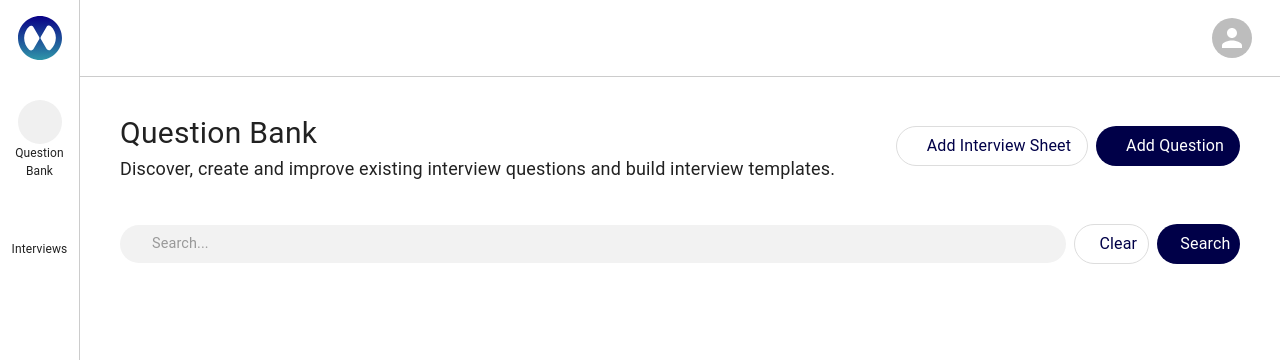
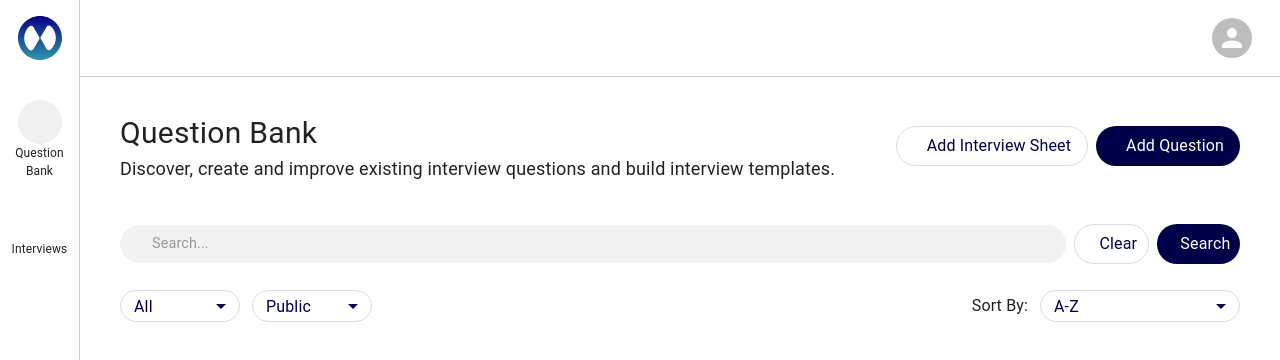
Before and after one commit to ArtemMaslii/PrepNesterApp, a Next.js app: page /prepnester/question in a window 1280 px wide. Shown: the top 360 px of the page. Built offline with nearby package versions, Linux system fonts and the light colour scheme; no server answers; sample sign-in values are in the browser's storage; some icons are missing.

Commit message:
Add sorting

```diff
--- a/src/app/prepnester/question/page.tsx
+++ b/src/app/prepnester/question/page.tsx
@@ -1,21 +1,62 @@
 'use client';
 
-import React, {useEffect, useState} from "react";
+import React, {useCallback, useEffect, useState} from "react";
 import {Box} from "@mui/material";
 import {useCheatSheets, useQuestions} from "@/context";
 import {
   QuestionBankHeader,
   QuestionBankSearch,
+  QuestionBankSorting,
   QuestionList,
   SkeletonLoader
 } from "@/components/questionBank";
 import {CheatSheetList} from "@/components/questionBank/cheatSheets/CheatSheetList";
+import {SortBy} from "@/interface/SortBy";
 
 export default function QuestionBank() {
-  const {questions, questionsLoading} = useQuestions();
-  const {cheatSheets, cheatSheetsLoading} = useCheatSheets()
+  const {questions, questionsLoading, reloadQuestions} = useQuestions();
+  const {cheatSheets, cheatSheetsLoading, reloadCheatSheets} = useCheatSheets();
   const [expandedQuestionIds, setExpandedQuestionIds] = useState<string[]>([]);
   const [showLoading, setShowLoading] = useState(false);
+  const [filters, setFilters] = useState({
+    searchTerm: "",
+    isPublic: true,
+    sortBy: SortBy.ASCENDING,
+    contentType: 'all' as 'all' | 'questions' | 'cheatSheets'
+  });
+  const [prevFilters, setPrevFilters] = useState(filters);
+
+  const loadData = useCallback(async () => {
+    try {
+      if (JSON.stringify(filters) === JSON.stringify(prevFilters)) {
+        return;
+      }
+
+      setPrevFilters(filters);
+
+      if (filters.contentType === 'all' || filters.contentType === 'questions') {
+        await reloadQuestions(
+            filters.isPublic,
+            filters.sortBy,
+            filters.searchTerm
+        );
+      }
+
+      if (filters.contentType === 'all' || filters.contentType === 'cheatSheets') {
+        await reloadCheatSheets(
+            filters.isPublic,
+            filters.sortBy,
+            filters.searchTerm
+        );
+      }
+    } catch (error) {
+      console.error("Error loading data:", error);
+    }
+  }, [filters, prevFilters, reloadQuestions, reloadCheatSheets]);
+
+  useEffect(() => {
+    loadData();
+  }, [loadData]);
 
   useEffect(() => {
     let timer: NodeJS.Timeout;
@@ -23,7 +64,7 @@ export default function QuestionBank() {
     if (questionsLoading || cheatSheetsLoading) {
       timer = setTimeout(() => {
         setShowLoading(true);
-      }, 300); // delay in ms
+      }, 300);
     } else {
       setShowLoading(false);
     }
@@ -31,30 +72,65 @@ export default function QuestionBank() {
     return () => clearTimeout(timer);
   }, [questionsLoading, cheatSheetsLoading]);
 
+  const handleSearch = useCallback((term: string) => {
+    setFilters(prev => ({...prev, searchTerm: term}));
+  }, []);
+
+  const handleClearSearch = useCallback(() => {
+    setFilters(prev => ({...prev, searchTerm: ""}));
+  }, []);
+
+  const handleFilterChange = useCallback((newFilters: {
+    contentType: 'all' | 'questions' | 'cheatSheets';
+    isPublic: boolean;
+    sortBy: SortBy;
+  }) => {
+    setFilters(prev => ({...prev, ...newFilters}));
+  }, []);
+
+  const toggleQuestionDrawer = useCallback((id: string) => {
+    setExpandedQuestionIds((prev) =>
+        prev.includes(id) ? prev.filter(qId => qId !== id) : [...prev, id]
+    );
+  }, []);
+
   if (showLoading) return (
       <Box paddingX="40px" paddingY="20px">
         <QuestionBankHeader/>
-        <QuestionBankSearch/>
+        <QuestionBankSearch
+            onSearch={handleSearch}
+            onClear={handleClearSearch}
+            searchTerm={filters.searchTerm}
+        />
+        <QuestionBankSorting onFilterChange={handleFilterChange} currentFilters={filters}/>
         <SkeletonLoader/>
       </Box>
   );
 
-  const toggleQuestionDrawer = (id: string) => {
-    setExpandedQuestionIds((prev) =>
-        prev.includes(id) ? prev.filter(qId => qId !== id) : [...prev, id]
-    );
-  };
-
   return (
       <Box paddingX="40px" paddingY="20px">
         <QuestionBankHeader/>
-        <QuestionBankSearch/>
-        <CheatSheetList cheatSheets={cheatSheets}/>
-        <QuestionList
-            questions={questions}
-            expandedQuestionIds={expandedQuestionIds}
-            toggleQuestionDrawer={toggleQuestionDrawer}
+        <QuestionBankSearch
+            onSearch={handleSearch}
+            onClear={handleClearSearch}
+            searchTerm={filters.searchTerm}
         />
+        <QuestionBankSorting
+            onFilterChange={handleFilterChange}
+            currentFilters={filters}
+        />
+
+        {(filters.contentType === 'all' || filters.contentType === 'cheatSheets') && (
+            <CheatSheetList cheatSheets={cheatSheets}/>
+        )}
+
+        {(filters.contentType === 'all' || filters.contentType === 'questions') && (
+            <QuestionList
+                questions={questions}
+                expandedQuestionIds={expandedQuestionIds}
+                toggleQuestionDrawer={toggleQuestionDrawer}
+            />
+        )}
       </Box>
   );
 }
--- /dev/null
+++ b/src/components/questionBank/QuestionBankSorting.tsx
@@ -0,0 +1,156 @@
+'use client';
+
+import {Box, FormControl, MenuItem, Select, SelectChangeEvent, Typography} from "@mui/material";
+import {SortBy} from "@/interface/SortBy";
+import React from "react";
+
+export const QuestionBankSorting = (
+    {
+      onFilterChange,
+      currentFilters
+    }: {
+      onFilterChange: (filters: {
+        contentType: 'all' | 'questions' | 'cheatSheets';
+        isPublic: boolean;
+        sortBy: SortBy;
+      }) => void;
+      currentFilters: {
+        contentType: 'all' | 'questions' | 'cheatSheets';
+        isPublic: boolean;
+        sortBy: SortBy;
+      };
+    }) => {
+  const selectedStyleColor = {
+    '& .MuiOutlinedInput-notchedOutline': {
+      borderColor: '#DDDDDD',
+    },
+    '&:hover .MuiOutlinedInput-notchedOutline': {
+      borderColor: '#DDDDDD',
+    },
+    '&.Mui-focused .MuiOutlinedInput-notchedOutline': {
+      borderColor: '#DDDDDD',
+      borderWidth: '1px',
+    },
+    '& .MuiSelect-icon': {
+      color: '#000048',
+    },
+    '&:hover .MuiSelect-icon': {
+      color: '#000048',
+    },
+    '&.Mui-focused .MuiSelect-icon': {
+      color: '#000048',
+    },
+    '& .MuiPaper-root': {
+      borderRadius: '8px',
+      boxShadow: '0px 4px 6px rgba(0, 0, 0, 0.1)',
+      marginTop: '4px',
+      '& .MuiMenu-list': {
+        padding: 0,
+      },
+      '& .MuiMenuItem-root': {
+        '&:hover': {
+          backgroundColor: '#f5f5f5',
+        },
+      },
+    },
+  }
+
+  const handleContentTypeChange = (
+      event: SelectChangeEvent<string>
+  ) => {
+    const newContentType = event.target.value as 'questions' | 'cheatSheets' | 'all';
+    onFilterChange({
+      ...currentFilters,
+      contentType: newContentType,
+    });
+  };
+
+  const handlePrivacyChange = (
+      event: SelectChangeEvent<string>
+  ) => {
+    const newPrivacy = event.target.value as string;
+    onFilterChange({
+      ...currentFilters,
+      isPublic: newPrivacy === 'public',
+    });
+  };
+
+  const handleSortChange = (event: SelectChangeEvent<SortBy>) => {
+    const newSortBy = event.target.value as SortBy;
+    onFilterChange({
+      ...currentFilters,
+      sortBy: newSortBy,
+    });
+  };
+
+  return (
+      <Box display='flex' alignItems='center' justifyContent='space-between' marginTop='24px'
+           marginBottom='30px'>
+        <Box display='flex' alignItems='center' justifyContent='space-between' gap='12px'>
+          <FormControl>
+            <Select
+                labelId="sort-by-content-type"
+                id="sort-by-content-type-select"
+                value={currentFilters.contentType as any}
+                onChange={handleContentTypeChange}
+                sx={{
+                  borderRadius: '28px',
+                  color: '#000048',
+                  width: '120px',
+                  height: '32px',
+                  display: 'flex',
+                  alignItems: 'center',
+                  justifyContent: 'center',
+                  ...selectedStyleColor,
+                }}
+            >
+              <MenuItem value='all'>All</MenuItem>
+              <MenuItem value='questions'>Questions</MenuItem>
+              <MenuItem value='cheatSheets'>Cheat Sheets</MenuItem>
+            </Select>
+          </FormControl>
+          <FormControl>
+            <Select
+                labelId="sort-by-privacy"
+                id="sort-by-privacy-select"
+                value={currentFilters.isPublic ? 'public' : 'private' as any}
+                onChange={handlePrivacyChange}
+                sx={{
+                  borderRadius: '28px',
+                  color: '#000048',
+                  height: '32px',
+                  width: '120px', ...selectedStyleColor
+                }}
+            >
+              <MenuItem value='public'>Public</MenuItem>
+              <MenuItem value='private'>Private</MenuItem>
+            </Select>
+          </FormControl>
+        </Box>
+        <Box display='flex' alignItems='center' justifyContent='space-between' gap='12px'>
+          <Typography sx={{fontSize: '16px'}}>Sort By:</Typography>
+          <FormControl>
+            <Select
+                labelId="sort-by-label"
+                id="sort-by-select"
+                value={currentFilters.sortBy as any}
+                onChange={handleSortChange}
+                sx={{
+                  borderRadius: '28px',
+                  color: '#000048',
+                  height: '32px',
+                  width: '200px', ...selectedStyleColor
+                }}
+            >
+              <MenuItem value={SortBy.RECENTLY_CREATED}>Recently Created</MenuItem>
+              <MenuItem value={SortBy.RECENTLY_UPDATED}>Recently Updated</MenuItem>
+              <MenuItem value={SortBy.MOST_LIKED}>Most Liked</MenuItem>
+              <MenuItem value={SortBy.MOST_COMMENTED}>Most Commented</MenuItem>
+              <MenuItem value={SortBy.ASCENDING}>A-Z</MenuItem>
+              <MenuItem value={SortBy.DESCENDING}>Z-A</MenuItem>
+            </Select>
+          </FormControl>
+        </Box>
+      </Box>
+  );
+};
--- a/src/components/questionBank/index.ts
+++ b/src/components/questionBank/index.ts
@@ -6,3 +6,4 @@ export {SubQuestionList} from './SubQuestionList';
 export {SubQuestionListItem} from './SubQuestionListItem';
 export {SkeletonLoader} from './SkeletonLoader';
 export {QuestionContentPreview} from './QuestionContentPreview';
+export {QuestionBankSorting} from './QuestionBankSorting';
--- a/src/context/CheatSheetsProvider.tsx
+++ b/src/context/CheatSheetsContext.tsx
@@ -4,25 +4,32 @@ import React, {createContext, useContext, useEffect, useState} from "react";
 import {CheatSheet} from "@/interface/CheatSheet";
 import {useAuth} from "@/context";
 import {fetchAllCheatSheets} from "@/lib/api";
+import {SortBy} from "@/interface/SortBy";
 
-interface CheatSheetsProvider {
+interface CheatSheetsContext {
   cheatSheets: CheatSheet[];
   cheatSheetsLoading: boolean;
-  reloadCheatSheets: (searchTerm?: string) => Promise<void>;
+  reloadCheatSheets: (isPublic?: boolean, sortBy?: SortBy, searchTerm?: string, pageNum?: number, pageSize?: number) => Promise<void>;
 }
 
-const CheatSheetsContext = createContext<CheatSheetsProvider | undefined>(undefined);
+const CheatSheetsContext = createContext<CheatSheetsContext | undefined>(undefined);
 
 export const CheatSheetsProvider: React.FC<{ children: React.ReactNode }> = ({children}) => {
   const [cheatSheets, setCheatSheets] = useState<CheatSheet[]>([]);
   const [loading, setLoading] = useState(true);
   const {token} = useAuth();
 
-  const loadCheatSheets = async (searchTerm?: string) => {
+  const loadCheatSheets = async (
+      isPublic: boolean = true,
+      sortBy: SortBy = SortBy.ASCENDING,
+      searchTerm?: string,
+      pageNum: number = 0,
+      pageSize: number = 25
+  ) => {
     setLoading(true);
     try {
       if (token) {
-        const data = await fetchAllCheatSheets(token, searchTerm);
+        const data = await fetchAllCheatSheets(token, isPublic, sortBy, searchTerm, pageNum, pageSize);
         setCheatSheets(data);
       }
     } catch (error) {
@@ -44,10 +51,10 @@ export const CheatSheetsProvider: React.FC<{ children: React.ReactNode }> = ({ch
   );
 };
 
-export const useCheatSheets = (): CheatSheetsProvider => {
+export const useCheatSheets = (): CheatSheetsContext => {
   const context = useContext(CheatSheetsContext);
   if (!context) {
-    throw new Error("useCheatSheets must be used within a CheatSheetsProvider");
+    throw new Error("useCheatSheets must be used within a CheatSheetsContext");
   }
   return context;
 };
--- a/src/context/QuestionContext.tsx
+++ b/src/context/QuestionContext.tsx
@@ -4,11 +4,12 @@ import React, {createContext, useContext, useEffect, useState} from "react";
 import {Question} from "@/interface/Question";
 import {fetchAllQuestions} from "@/lib/api";
 import {useAuth} from "@/context";
+import {SortBy} from "@/interface/SortBy";
 
 interface QuestionContext {
   questions: Question[];
   questionsLoading: boolean;
-  reloadQuestions: (searchTerm?: string) => Promise<void>;
+  reloadQuestions: (isPublic?: boolean, sortBy?: SortBy, searchTerm?: string, pageNum?: number, pageSize?: number) => Promise<void>;
 }
 
 const QuestionContext = createContext<QuestionContext | undefined>(undefined);
@@ -18,11 +19,17 @@ export const QuestionProvider: React.FC<{ children: React.ReactNode }> = ({child
   const [loading, setLoading] = useState(true);
   const {token} = useAuth();
 
-  const loadQuestions = async (searchTerm?: string) => {
+  const loadQuestions = async (
+      isPublic: boolean = true,
+      sortBy: SortBy = SortBy.ASCENDING,
+      searchTerm?: string,
+      pageNum: number = 0,
+      pageSize: number = 25
+  ) => {
     setLoading(true);
     try {
       if (token) {
-        const data = await fetchAllQuestions(token, searchTerm);
+        const data = await fetchAllQuestions(token, isPublic, sortBy, searchTerm, pageNum, pageSize);
         setQuestions(data);
       }
     } catch (error) {
--- a/src/context/index.ts
+++ b/src/context/index.ts
@@ -1,4 +1,4 @@
 export {AuthProvider, useAuth} from './AuthContext'
 export {UserProvider, useUser} from './UserContext'
 export {QuestionProvider, useQuestions} from './QuestionContext'
-export {CheatSheetsProvider, useCheatSheets} from './CheatSheetsProvider'
+export {CheatSheetsProvider, useCheatSheets} from './CheatSheetsContext'
--- /dev/null
+++ b/src/interface/SortBy.tsx
@@ -0,0 +1,8 @@
+export enum SortBy {
+  ASCENDING = 'ASCENDING',
+  DESCENDING = 'DESCENDING',
+  MOST_LIKED = 'MOST_LIKED',
+  MOST_COMMENTED = 'MOST_COMMENTED',
+  RECENTLY_CREATED = 'RECENTLY_CREATED',
+  RECENTLY_UPDATED = 'RECENTLY_UPDATED',
+}
```
Also changed, not shown: src/components/Search.tsx (+10 -10 lines), src/components/questionBank/QuestionBankSearch.tsx (+23 -18 lines), src/components/questionBank/cheatSheets/CheatSheetList.tsx (+4 -6 lines), src/lib/api/cheatSheet.ts (+20 -5 lines), src/lib/api/question.ts (+20 -5 lines).
